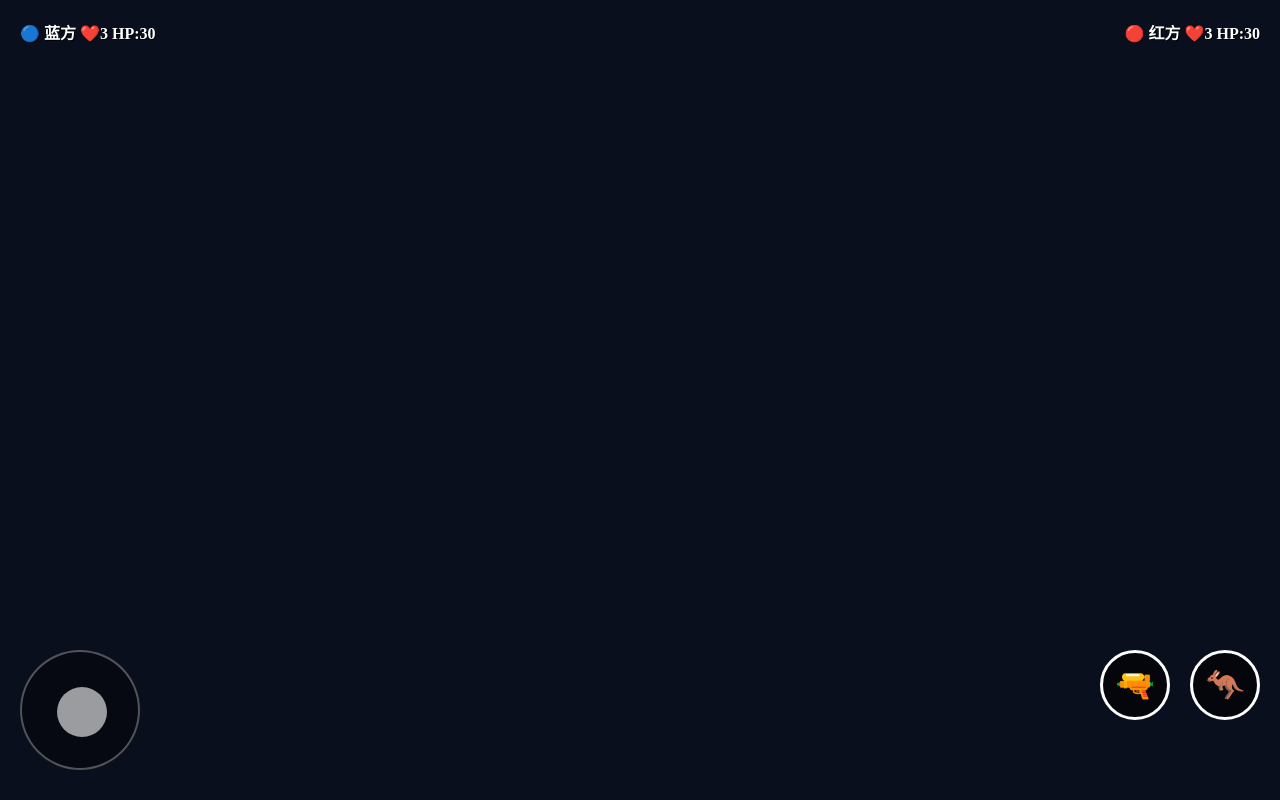
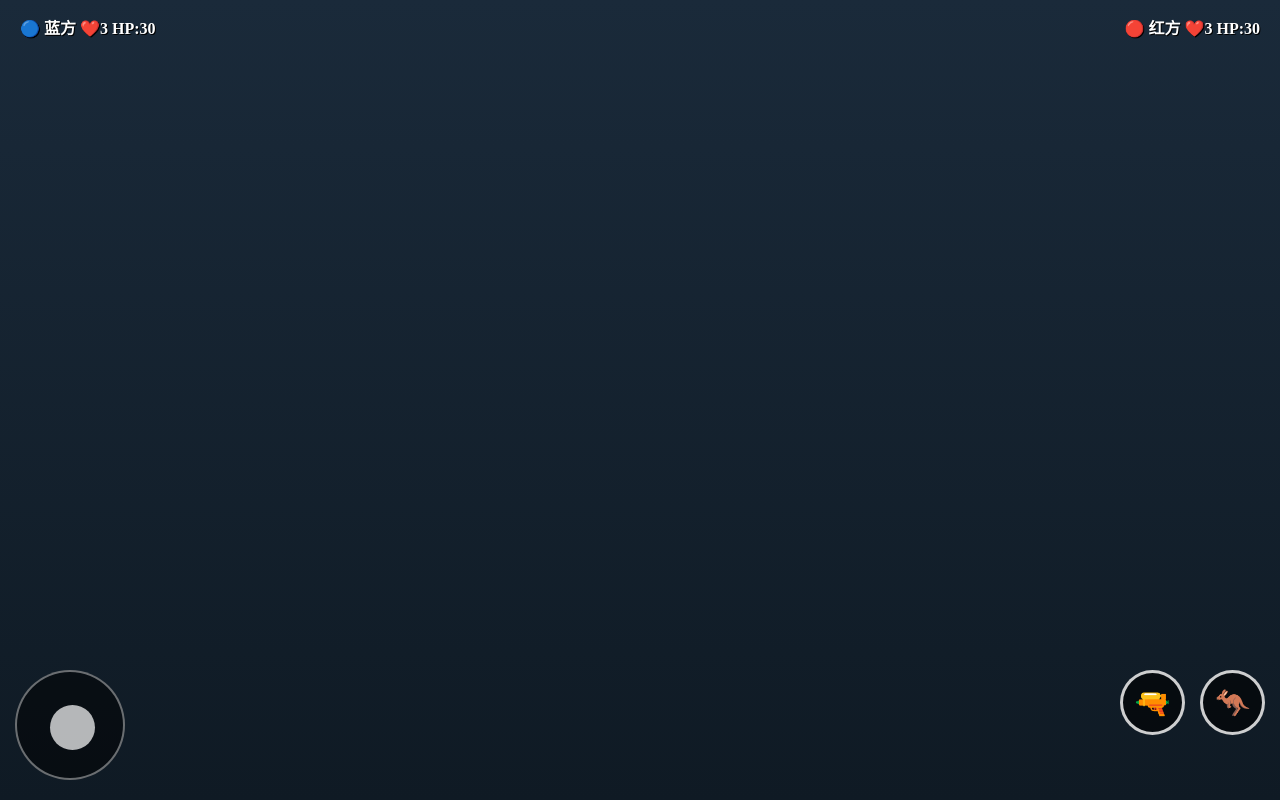
Before and after one commit to yeziyuhai/game, a website: page public/game.html in a window 1280 px wide. Drawn offline with nearby package versions, Linux system fonts and the light colour scheme; no server answers.

Commit message:
Update game.html

```diff
--- a/public/game.html
+++ b/public/game.html
@@ -1,18 +1,61 @@
-
 <!DOCTYPE html>
 <html lang="zh-CN">
 <head>
     <meta charset="UTF-8">
     <meta name="viewport" content="width=device-width, initial-scale=1.0, user-scalable=no, viewport-fit=cover">
+    <meta name="screen-orientation" content="landscape">
+    <meta name="x5-orientation" content="landscape">
+    <meta name="full-screen" content="yes">
     <title>混乱大枪战 - 对战</title>
     <style>
         * { margin: 0; padding: 0; box-sizing: border-box; touch-action: none; }
-        body { background: #0a0f1e; overflow: hidden; position: fixed; width: 100%; height: 100%; }
-        #gameCanvas { position: absolute; top: 0; left: 0; width: 100%; height: 100%; }
+        body {
+            background: #0a0f1e;
+            overflow: hidden;
+            position: fixed;
+            width: 100%;
+            height: 100%;
+            display: flex;
+            align-items: center;
+            justify-content: center;
+        }
+
+        .orientation-warning {
+            display: none;
+            position: fixed;
+            top: 0;
+            left: 0;
+            width: 100%;
+            height: 100%;
+            background: #000;
+            color: white;
+            align-items: center;
+            justify-content: center;
+            z-index: 999;
+            font-size: 1.5rem;
+        }
+
+        @media (orientation: portrait) {
+            .orientation-warning {
+                display: flex;
+            }
+            .game-container {
+                display: none;
+            }
+        }
+
+        #gameCanvas {
+            position: absolute;
+            top: 0;
+            left: 0;
+            width: 100%;
+            height: 100%;
+            background: linear-gradient(180deg, #1a2a3a, #0f1a24);
+        }
 
         .health-bars {
             position: absolute;
-            top: 20px;
+            top: 15px;
             left: 0;
             right: 0;
             display: flex;
@@ -28,56 +71,57 @@
 
         .controls {
             position: absolute;
-            bottom: 30px;
+            bottom: 20px;
             left: 0;
             right: 0;
             display: flex;
             justify-content: space-between;
-            padding: 0 20px;
+            padding: 0 15px;
             pointer-events: none;
             z-index: 10;
         }
 
         .joystick-area {
-            width: 120px;
-            height: 120px;
+            width: 110px;
+            height: 110px;
             border-radius: 50%;
-            background: rgba(0,0,0,0.4);
-            border: 2px solid rgba(255,255,255,0.3);
+            background: rgba(0,0,0,0.5);
+            border: 2px solid rgba(255,255,255,0.4);
             pointer-events: auto;
             position: relative;
         }
 
         .joystick-knob {
             position: absolute;
-            width: 50px;
-            height: 50px;
+            width: 45px;
+            height: 45px;
             border-radius: 50%;
-            background: rgba(255,255,255,0.6);
-            top: 35px;
-            left: 35px;
+            background: rgba(255,255,255,0.7);
+            top: 32.5px;
+            left: 32.5px;
             transition: 0.02s;
         }
 
         .right-buttons {
             display: flex;
-            gap: 20px;
+            gap: 15px;
             pointer-events: auto;
         }
 
         .action-btn {
-            width: 70px;
-            height: 70px;
+            width: 65px;
+            height: 65px;
             border-radius: 50%;
             background: rgba(0,0,0,0.6);
-            border: 3px solid white;
+            border: 3px solid rgba(255,255,255,0.8);
             display: flex;
             align-items: center;
             justify-content: center;
-            font-size: 2rem;
+            font-size: 1.8rem;
             cursor: pointer;
+            transition: 0.05s;
         }
-        .action-btn:active { transform: scale(0.95); background: rgba(255,255,255,0.3); }
+        .action-btn:active { transform: scale(0.92); background: rgba(255,255,255,0.3); }
 
         .result-overlay {
             position: absolute;
@@ -94,16 +138,17 @@
         .result-card {
             background: rgba(0,0,0,0.95);
             border-radius: 48px;
-            padding: 40px;
+            padding: 35px;
             text-align: center;
             border: 2px solid gold;
         }
+        .result-card h1 { font-size: 2rem; margin-bottom: 15px; }
         .result-btn {
             background: #5f27cd;
             border: none;
             padding: 12px 30px;
             border-radius: 40px;
-            font-size: 1.2rem;
+            font-size: 1.1rem;
             color: white;
             margin-top: 20px;
             cursor: pointer;
@@ -111,6 +156,11 @@
     </style>
 </head>
 <body>
+<div class="orientation-warning">
+    ⚠️ 请将手机横屏获得最佳体验 ⚠️
+</div>
+
+<div class="game-container">
     <canvas id="gameCanvas"></canvas>
 
     <div class="health-bars">
@@ -127,6 +177,7 @@
             <div class="action-btn" id="jumpBtn">🦘</div>
         </div>
     </div>
+</div>
 
 <script src="/socket.io/socket.io.js"></script>
 <script src="/shared/constants.js"></script>
```
Lines whose indentation alone changed are shown as unchanged.
